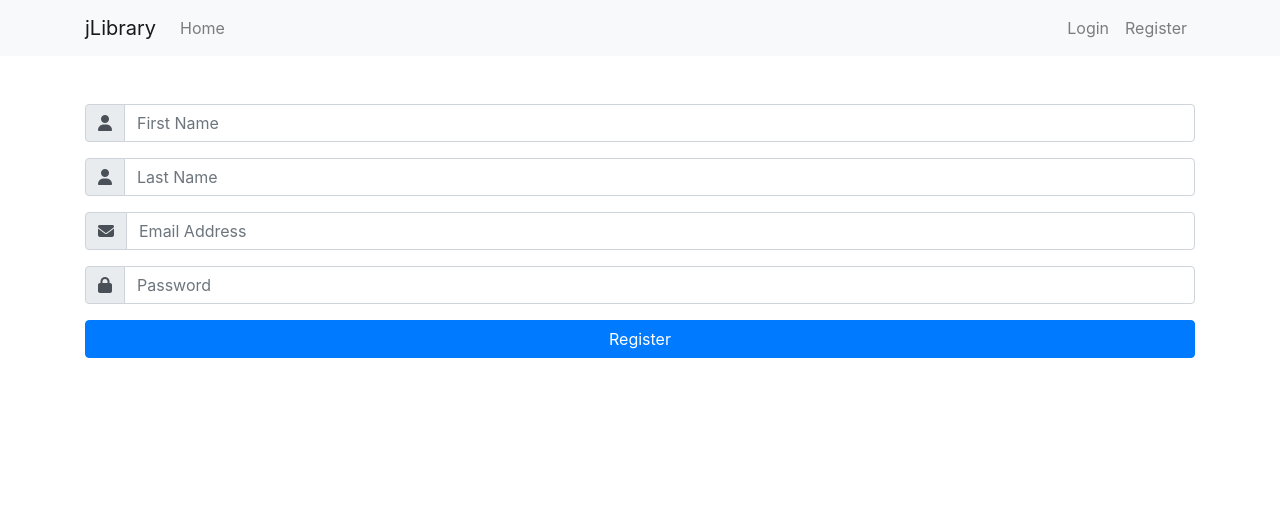
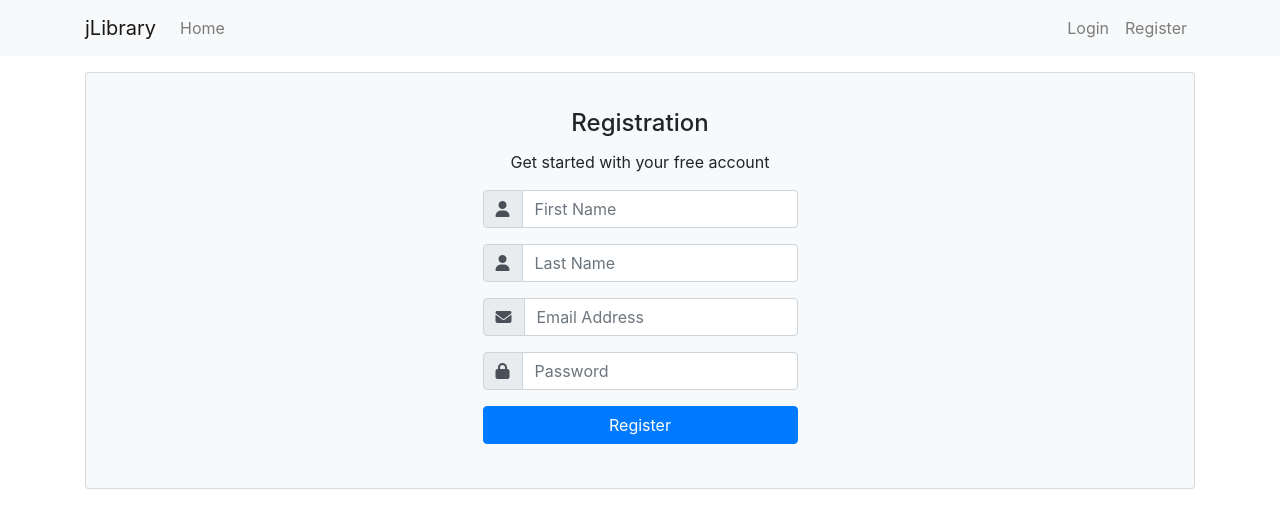
Before and after one commit to jackwhelan/MERN-Library, a React (Create React App) app in the folder frontend/: page /Register in a window 1280 px wide. Shown: the top 528 px of the page. Built offline with nearby package versions, Linux system fonts and the light colour scheme; the HTML template or start-up script is replaced by a standard one.

Commit message:
Fixed registration view
added response from succesful registration to home page

```diff
--- a/frontend/src/views/Home.view.js
+++ b/frontend/src/views/Home.view.js
@@ -1,11 +1,20 @@
 import React, { Component } from 'react';
 import TopNav from '../components/TopNav.component';
+import Alert from '../components/Alert.component';
 
 class HomeView extends Component {
     render() {
+        let alertIfInfo;
+
+        if (this.props.location.state) {
+            alertIfInfo = <Alert response={this.props.location.state} />
+        }
+
         return (
-            <div>
+            <div className="container">
                 <TopNav/>
+                {alertIfInfo}
+                home
             </div>
         )
     }
--- a/frontend/src/views/Register.view.js
+++ b/frontend/src/views/Register.view.js
@@ -7,8 +7,14 @@ class RegisterView extends Component {
         return (
             <div>
                 <TopNav/>
-                <div className="container mt-5">
-                    <RegistrationForm />
+                <div className="container">
+                    <div className="card bg-light pb-4">
+                        <article className="card-body mx-auto" style={{maxWidth:"400px"}}>
+                            <h4 className="card-title mt-3 text-center">Registration</h4>
+                            <p className="text-center">Get started with your free account</p>
+                            <RegistrationForm />
+                        </article>
+                    </div>
                 </div>
             </div>
         )
```
